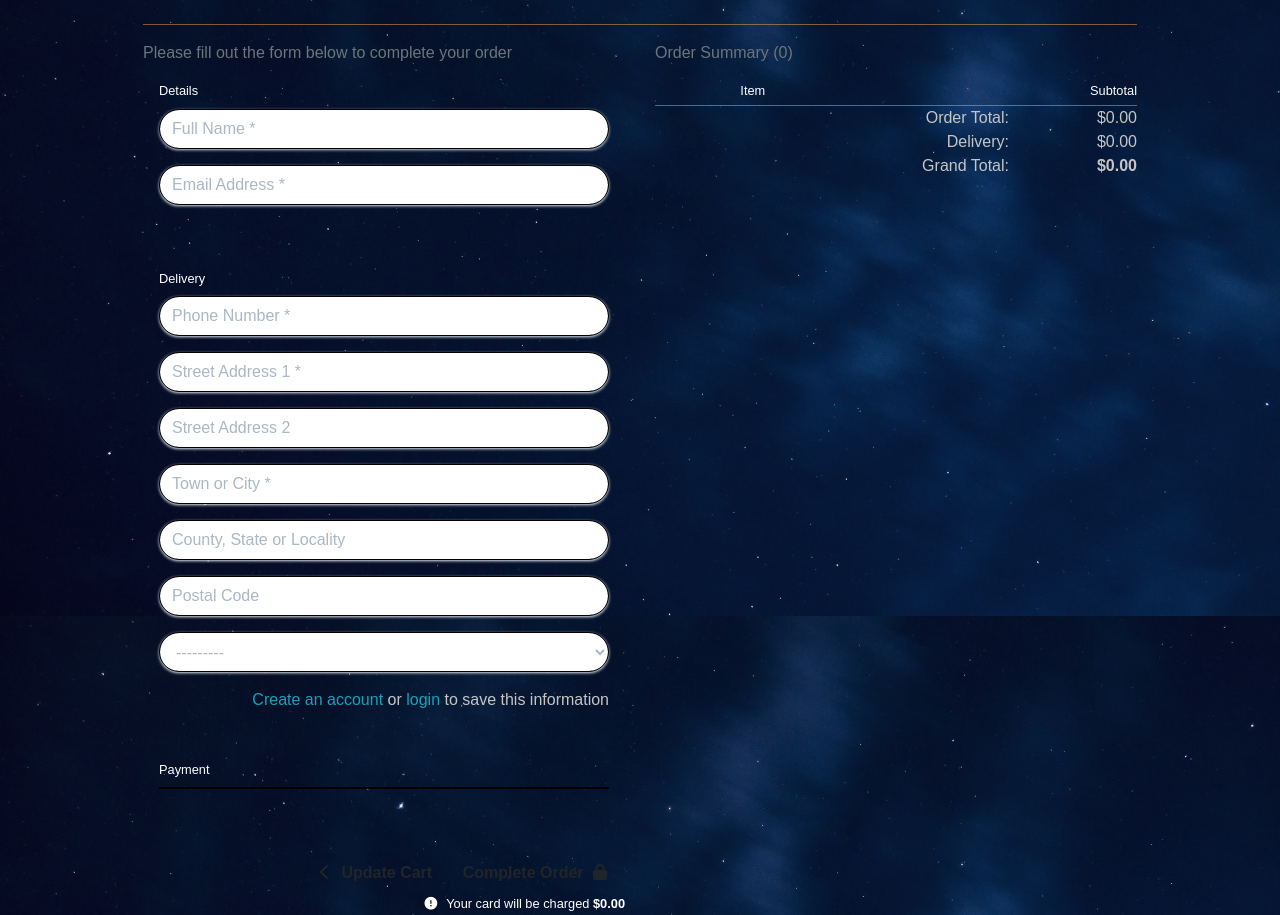
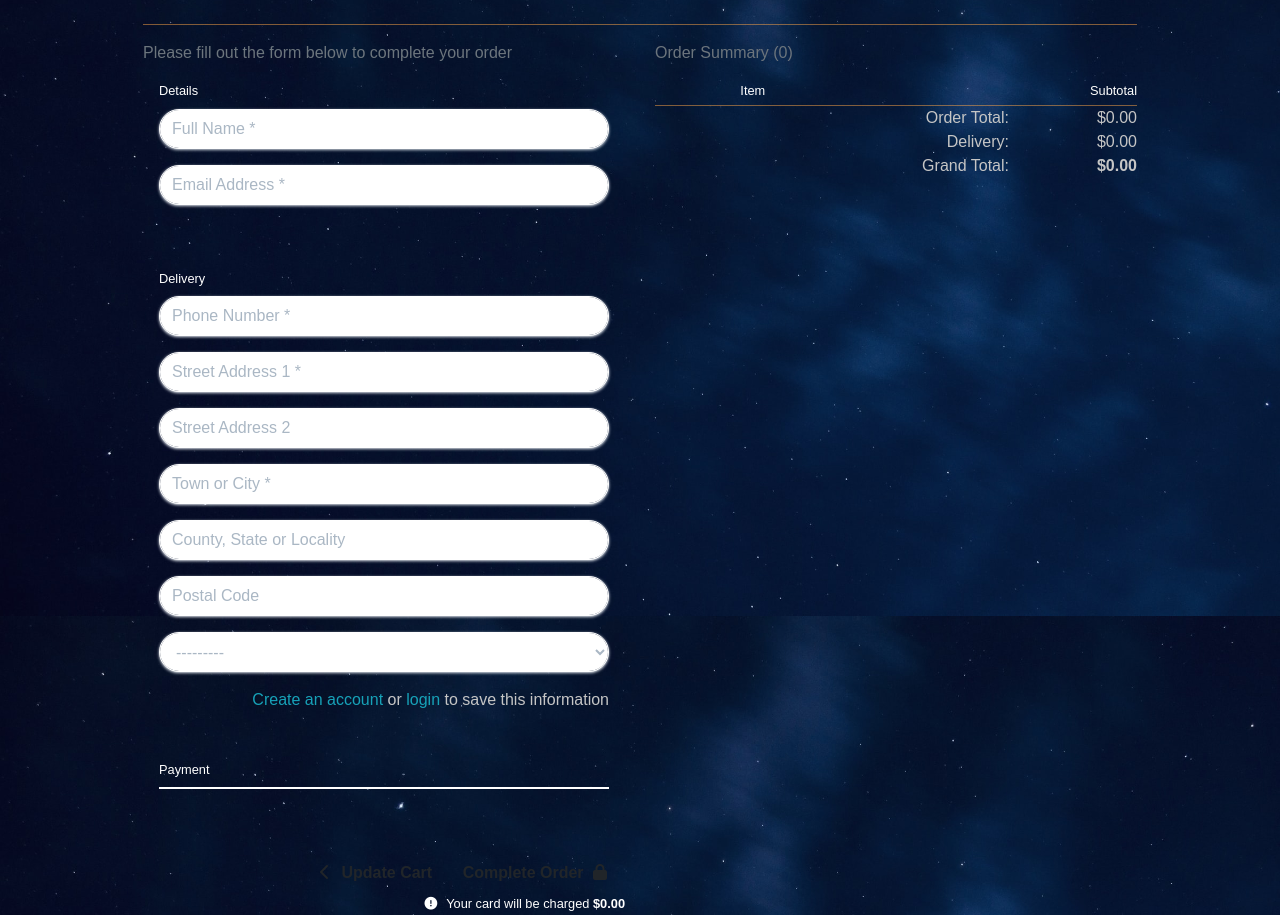
Before and after one commit to johnvenkiah/CI_PP5_John_Venkiah, a Django app: template checkout/templates/checkout/checkout.html in a window 1280 px wide. Shown: the part 235-1150 px from the top of the page. Run offline with Django 3.2, Linux system fonts and the light colour scheme; the template is opened without the code that fills it: values that come from a table or form of the project are taken from there, others are empty; data comes from the database, SQL or seed files in the repository; some libraries are stand-ins or nearby versions; some web fonts are replaced.

Commit message:
style: minor styling for checkout.css

```diff
--- a/checkout/static/checkout/css/checkout.css
+++ b/checkout/static/checkout/css/checkout.css
@@ -32,13 +32,13 @@
 
 #payment-form .form-control,
 #card-element {
-    color: #000;
-    border: 1px solid #000;
+    color: #fff;
+    border: 1px solid #fff;
 }
 
 select,
 select option {
-    color: #000000;
+    color: #fff;
 }
 
 select:invalid,
@@ -53,7 +53,7 @@ select option[value=""] {
     left: 0;
     width: 100%;
     height: 100%;
-    background: rgba(23, 162, 184, .85);
+    background: rgba(184, 133, 23, 0.85);
     z-index: 9999;
 }
 
```
